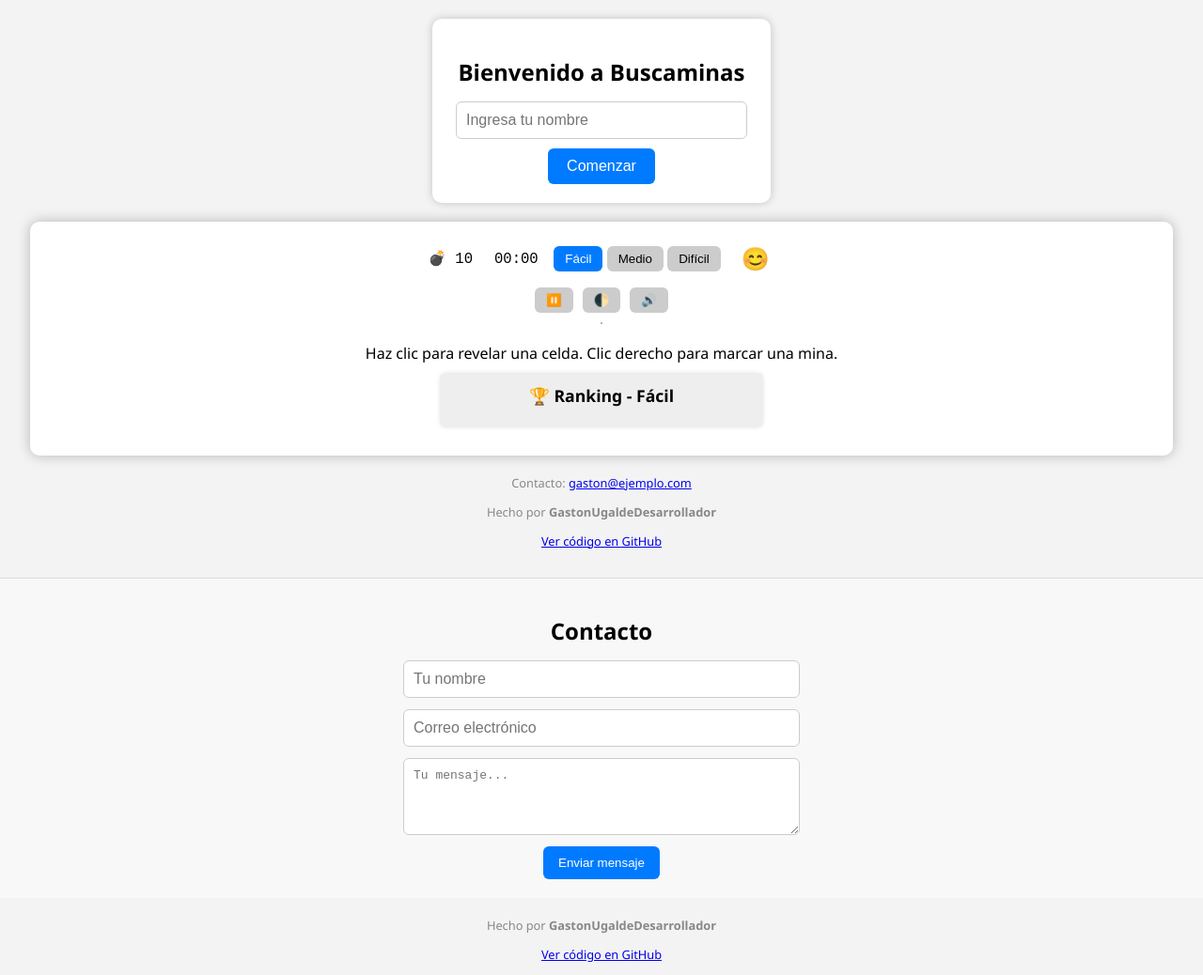
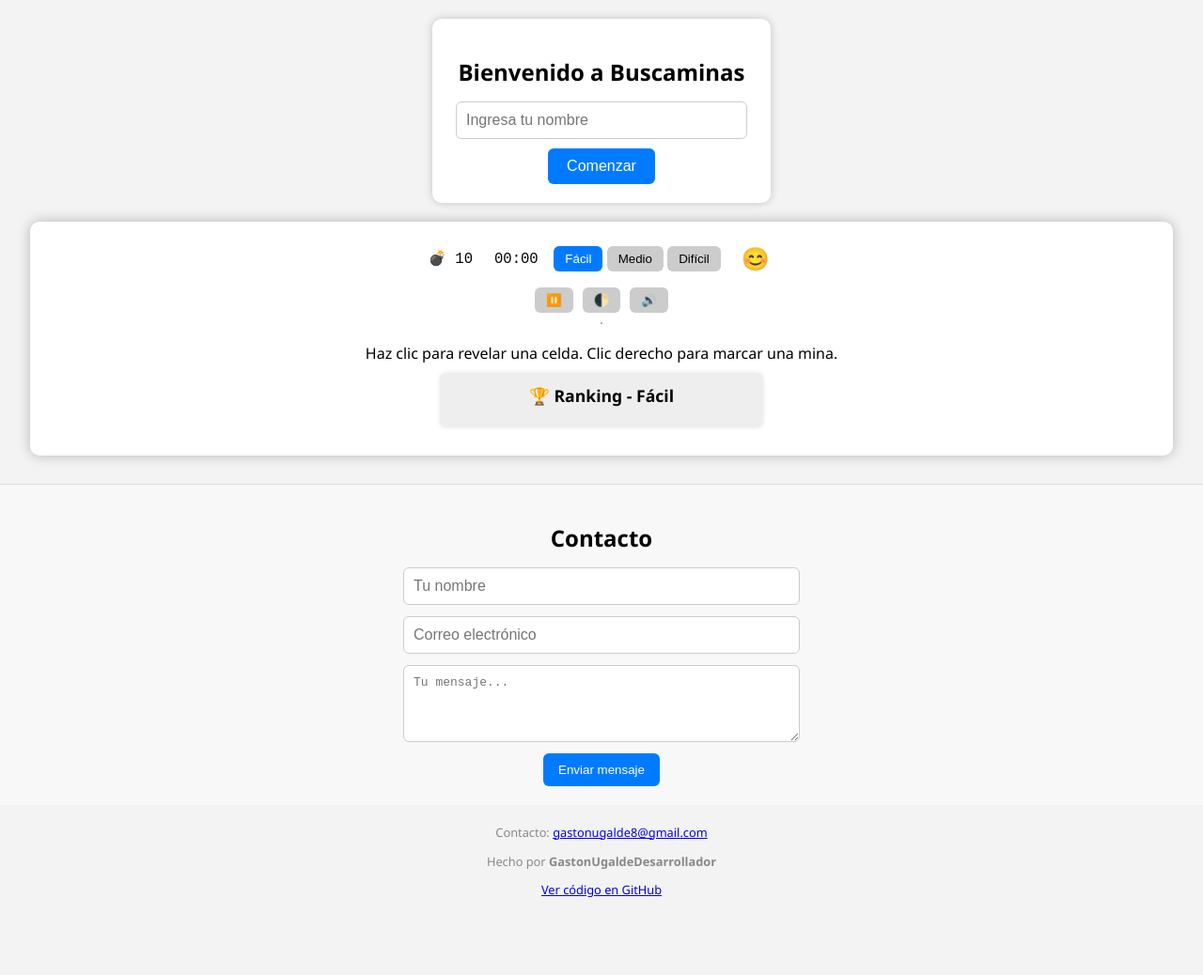
Before and after one commit to GastonU8/Buscaminas2025, a plain HTML site: page index.html in a window 1280 px wide. Shown: the whole page at 94% size. After the commit the page ends 969 px from the top, so only its background shows below. Drawn offline with Linux system fonts and the light colour scheme.

Commit message:
Agregue datos verdaderos en el footer o contacto

```diff
--- a/index.html
+++ b/index.html
@@ -55,12 +55,6 @@
     </div>
   </div>
 
-  <footer>
-    <p>Contacto: <a href="mailto:gaston@ejemplo.com">gaston@ejemplo.com</a></p>
-    <p>Hecho por <strong>GastonUgaldeDesarrollador</strong></p>
-    <p><a href="https://github.com/TU_USUARIO/TU_REPOSITORIO" target="_blank">Ver código en GitHub</a></p>
-  </footer>
-
   <audio id="sound-bomb" src="media/risa-nelson.mp3"></audio>
   <audio id="sound-win" src="media/homer-woohoo.mp3"></audio>
   <audio id="background-sound" loop>
@@ -68,7 +62,6 @@
     Tu navegador no soporta audio HTML5.
   </audio>
 
-<!-- === CONTACTO === -->
 <section id="contacto" class="contacto-section">
   <h2>Contacto</h2>
   <form id="contact-form">
@@ -80,9 +73,10 @@
 </section>
 
 <footer>
+  <p>Contacto: <a href="mailto:gastonugalde8@gmail.com">gastonugalde8@gmail.com</a></p>
   <p>Hecho por <strong>GastonUgaldeDesarrollador</strong></p>
   <p>
-    <a href="https://github.com/TU_USUARIO/TU_REPOSITORIO" target="_blank">
+    <a href="https://github.com/GastonU8/Buscaminas2025" target="_blank">
       Ver código en GitHub
     </a>
   </p>
```
